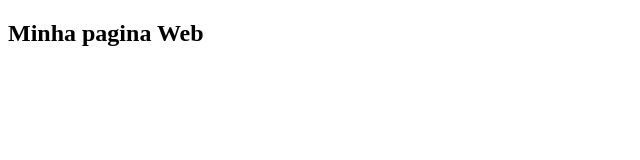
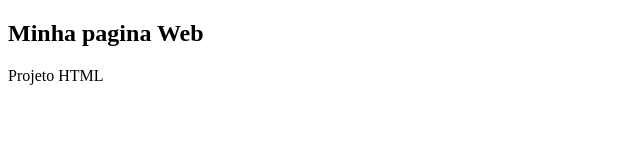
Before and after one commit to devdenwin/projeto_curso_git, a plain HTML site: page index.html in a window 1280 px wide. Shown: the whole page, without its empty margins (0-640 px from the left). Drawn offline with Linux system fonts and the light colour scheme.

Commit message:
Adicionando linha paragrafo

```diff
--- a/index.html
+++ b/index.html
@@ -6,5 +6,6 @@
     </head>
     <body>
         <h2>Minha pagina Web</h2>
+        <p>Projeto HTML</p>
     </body>
 </html>
```
